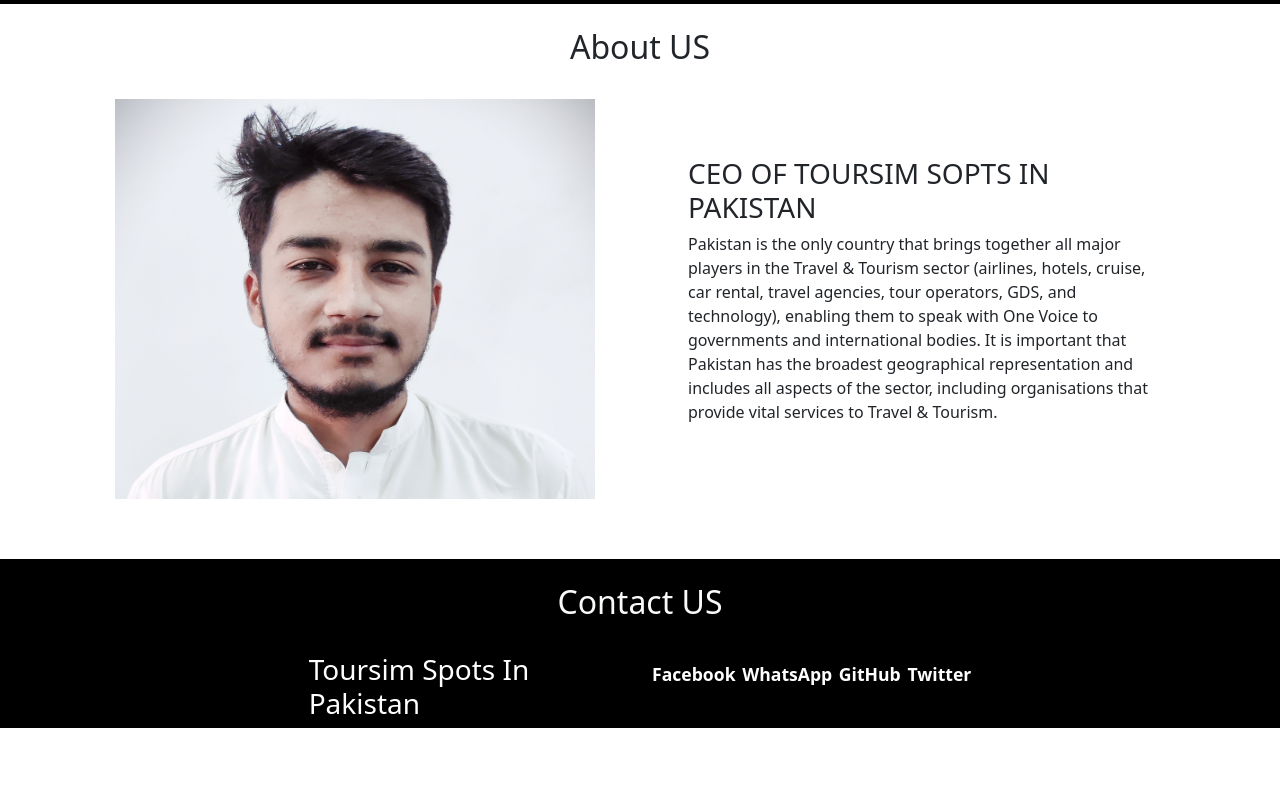
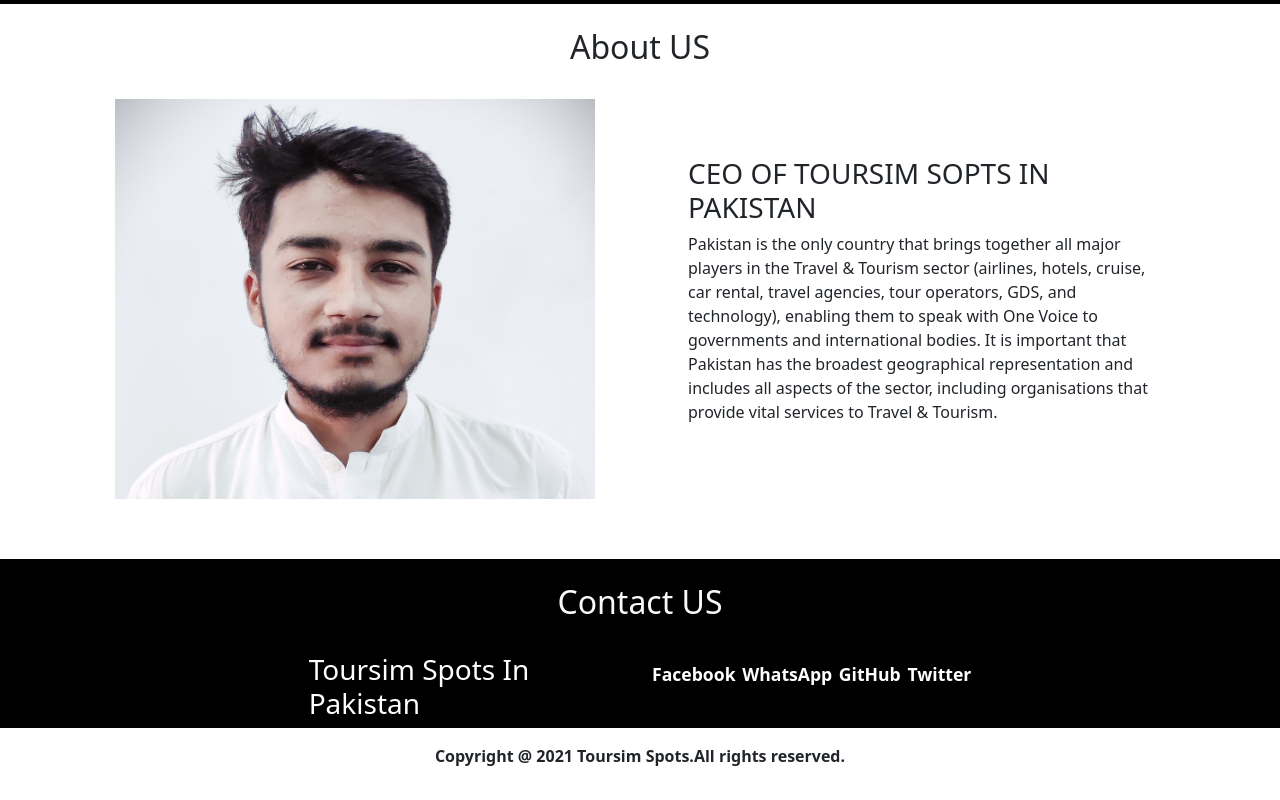
Before and after one commit to hasnat7amin/Toursim-Spots-webpage-using-bootsrap, a plain HTML site: page index.html in a window 1280 px wide. Shown: the part 3312-4112 px from the top of the page. Before the commit the page ends 4040 px from the top, so only its background shows below. Drawn offline with nearby package versions, Linux system fonts and the light colour scheme.

Commit message:
adding footer

```diff
--- a/index.html
+++ b/index.html
@@ -235,7 +235,9 @@
   </div>
 
 
-
+  <div class="container-fluid bg-white text-dark d-flex align-items-center justify-content-center">
+    <p class="p-3" style="font-weight: 600;text-align: center; padding-top: 6px; ">Copyright @ 2021 Toursim Spots.All rights reserved.</p>
+  </div>
 
   <script src="https://cdn.jsdelivr.net/npm/bootstrap@5.0.2/dist/js/bootstrap.bundle.min.js"
     integrity="sha384-MrcW6ZMFYlzcLA8Nl+NtUVF0sA7MsXsP1UyJoMp4YLEuNSfAP+JcXn/tWtIaxVXM"
```
